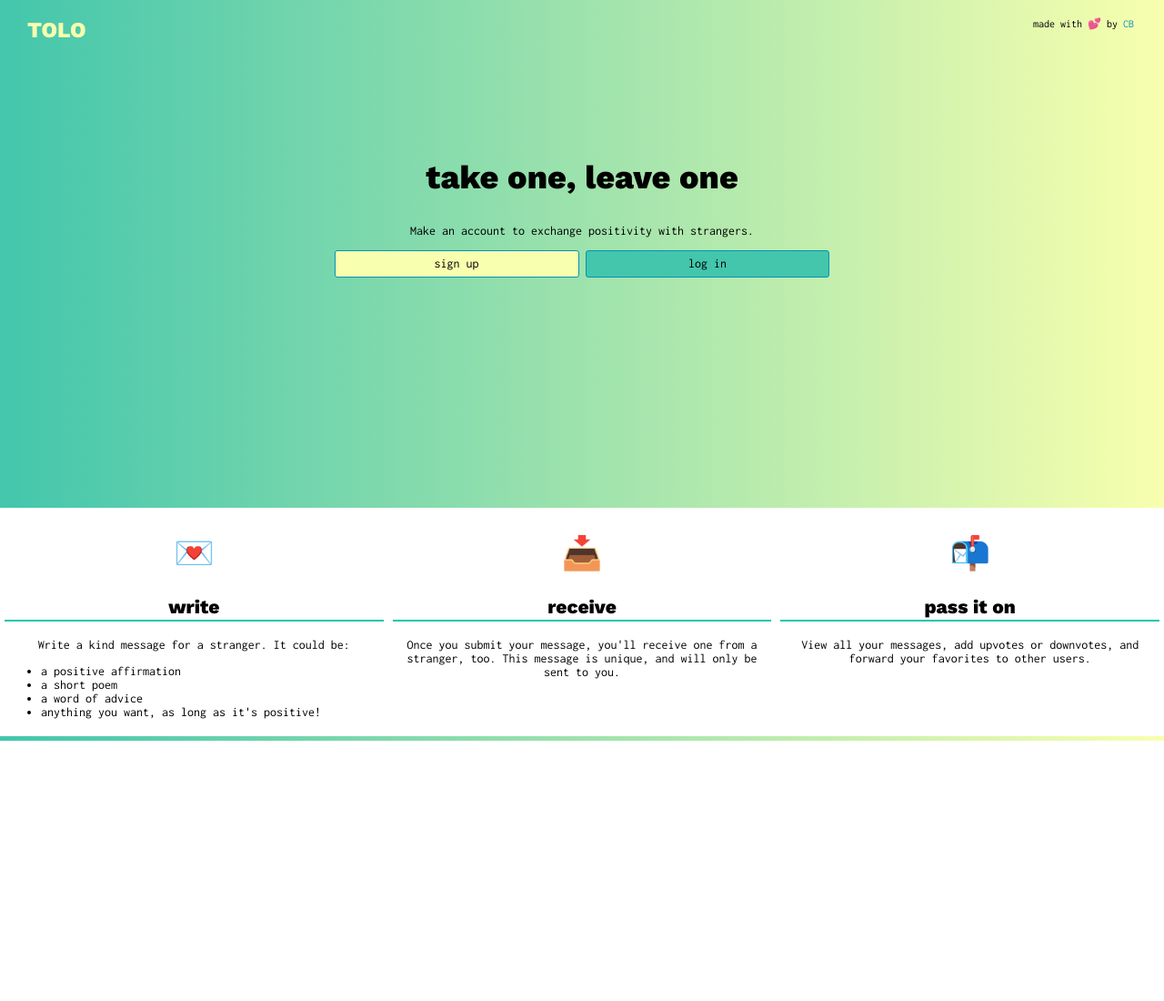
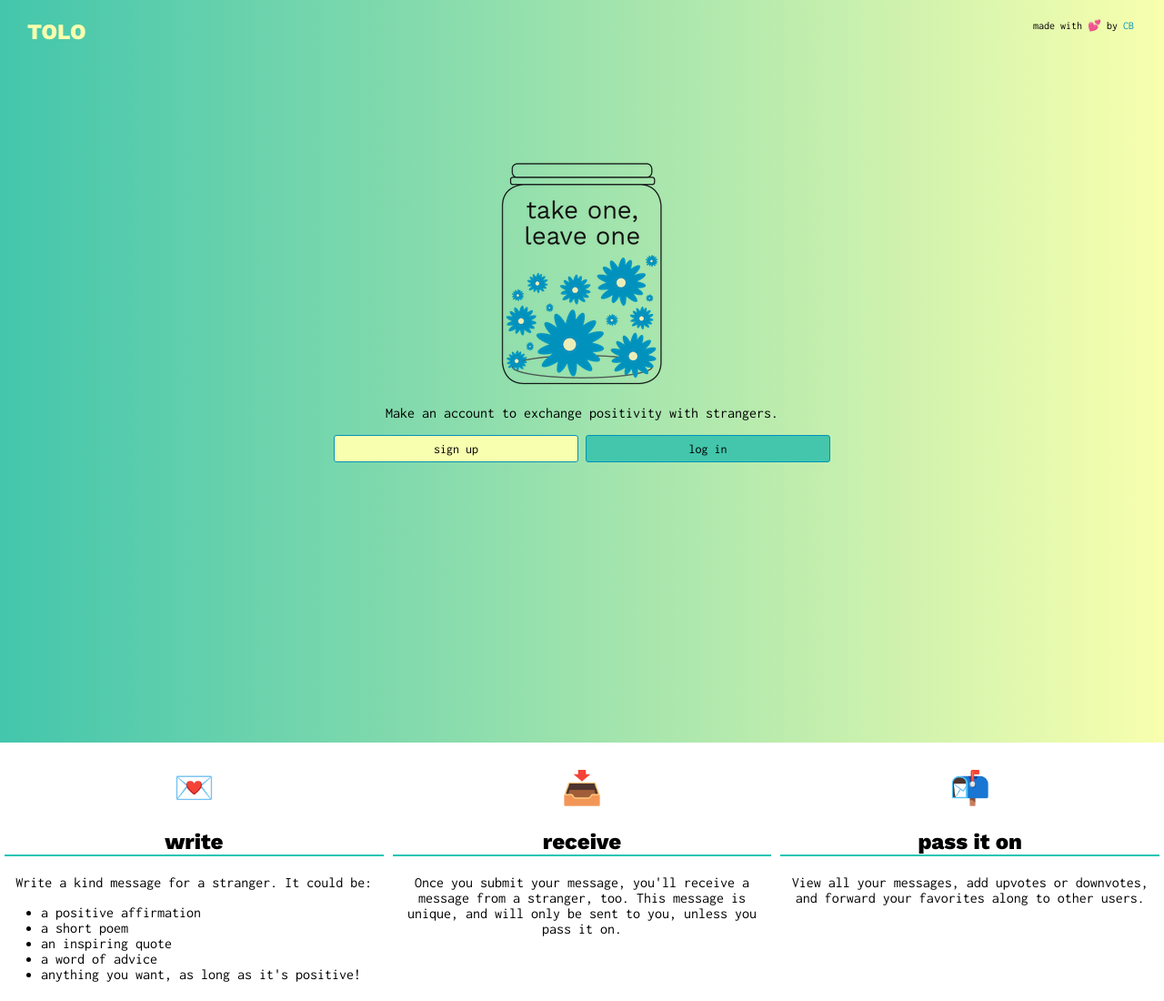
Before and after one commit to strewburry/TOLO, a website: page public/index.html in a window 1280 px wide. Shown: the whole page at 91% size. Before the commit the page ends 814 px from the top, so only its background shows below. Drawn offline with nearby package versions, Linux system fonts and the light colour scheme.

Commit message:
updated option icons, added logo to main page

```diff
--- a/public/index.css
+++ b/public/index.css
@@ -14,7 +14,7 @@ html, body {
 	padding: 0;
 	height: 100%;
 	font-family: 'Inconsolata', monospace;
-	font-size: 14px;
+	font-size: 16px;
 	background: #43C6AC; /* fallback for old browsers */
 	background: linear-gradient(-90deg, #F8FFAE, #43C6AC);
 }
@@ -22,7 +22,7 @@ html, body {
 .intro {
 	background: linear-gradient(-90deg, #F8FFAE, #43C6AC);
 	position: relative;
-	height: 48vh;
+	height: 80vh;
 	margin-top: 150px;
 }
 
@@ -54,6 +54,7 @@ main {
 .message-card > .content {
 	height: 150px;
 	overflow: scroll;
+	margin-bottom: 5px;
 }
 
 .message-card {
@@ -106,7 +107,7 @@ main {
 	font-size: 14px;
 	transition: all 400ms ease;
 	width: 12%;
-	height: 16px;
+	height: 24px;
 	display: inline-block;
 	background-color: #FFFFFF;
 	background-position: center;
--- a/public/index.html
+++ b/public/index.html
@@ -21,7 +21,7 @@
 	<div class="introwrapper" aria-live="assertive" style="display:none;" hidden>
 		<section class="intro">
 				<header role="banner">
-					<h1>Take One, Leave One</h1>
+					<img src="./flowerlogo7.png" alt="take one, leave one">
 				</header>
 				<p>Make an account to exchange positivity with strangers.</p>
 				<div class="buttonwrapper">
@@ -40,6 +40,7 @@
 				<ul>
 					<li>a positive affirmation</li>
 					<li>a short poem</li>
+					<li>an inspiring quote</li>
 					<li>a word of advice</li>
 					<li>anything you want, as long as it's positive!</li>
 				</ul>
@@ -48,16 +49,16 @@
 			<div class="column">
 				<h1>📥</h1>
 				<h2>Receive</h2>
-				<p>Once you submit your message, you'll receive one
+				<p>Once you submit your message, you'll receive a message
 					from a stranger, too. This message is unique, and
-					will only be sent to you.</p>
+					will only be sent to you, unless you pass it on.</p>
 			</div>
 
 			<div class="column">
 				<h1>📬</h1>
 				<h2>Pass It On</h2>
 				<p>View all your messages, add upvotes or downvotes,
-					and forward your favorites to other users.</p>
+					and forward your favorites along to other users.</p>
 			</div>
 		</div>
 	</main>
--- a/public/templates.js
+++ b/public/templates.js
@@ -95,8 +95,8 @@ const TEMPLATES = (function(){
 						<div id="votecounter">${message.voteScore}</div>
 						<button class="messagebutton" id="upvote"></button>
 						<button class="messagebutton" id="downvote"></button>
+						<button class="messagebutton" id="delete"></button>
 						<button class="messagebutton" id="forward"></button>
-						<button class="messagebutton" id="delete"></button>
 					</div>
 				</div>`);
 
```
Also changed, not shown: public/delete.png, public/downvote.png, public/flowerlogo7.png (added), public/forward.png, public/upvote.png.
